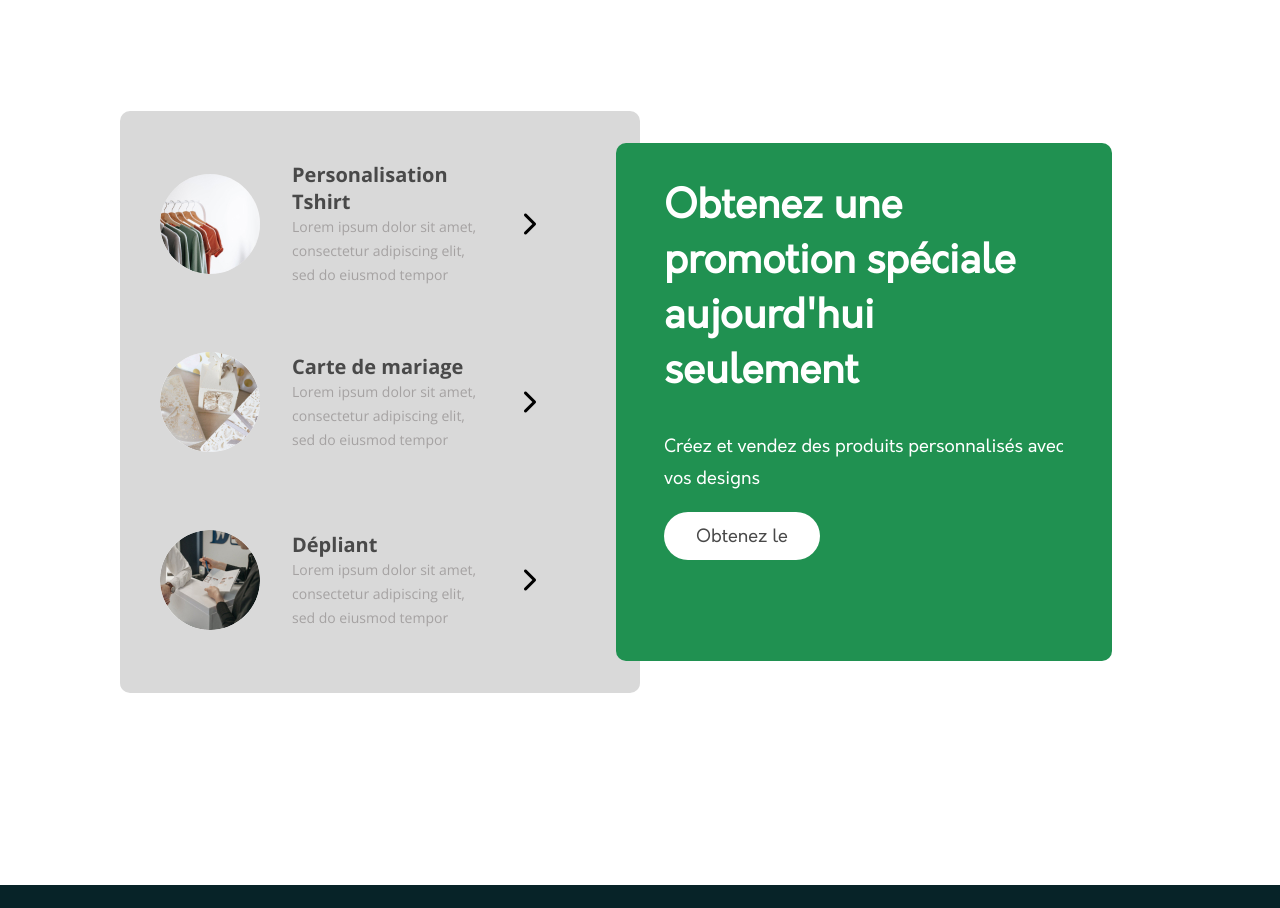
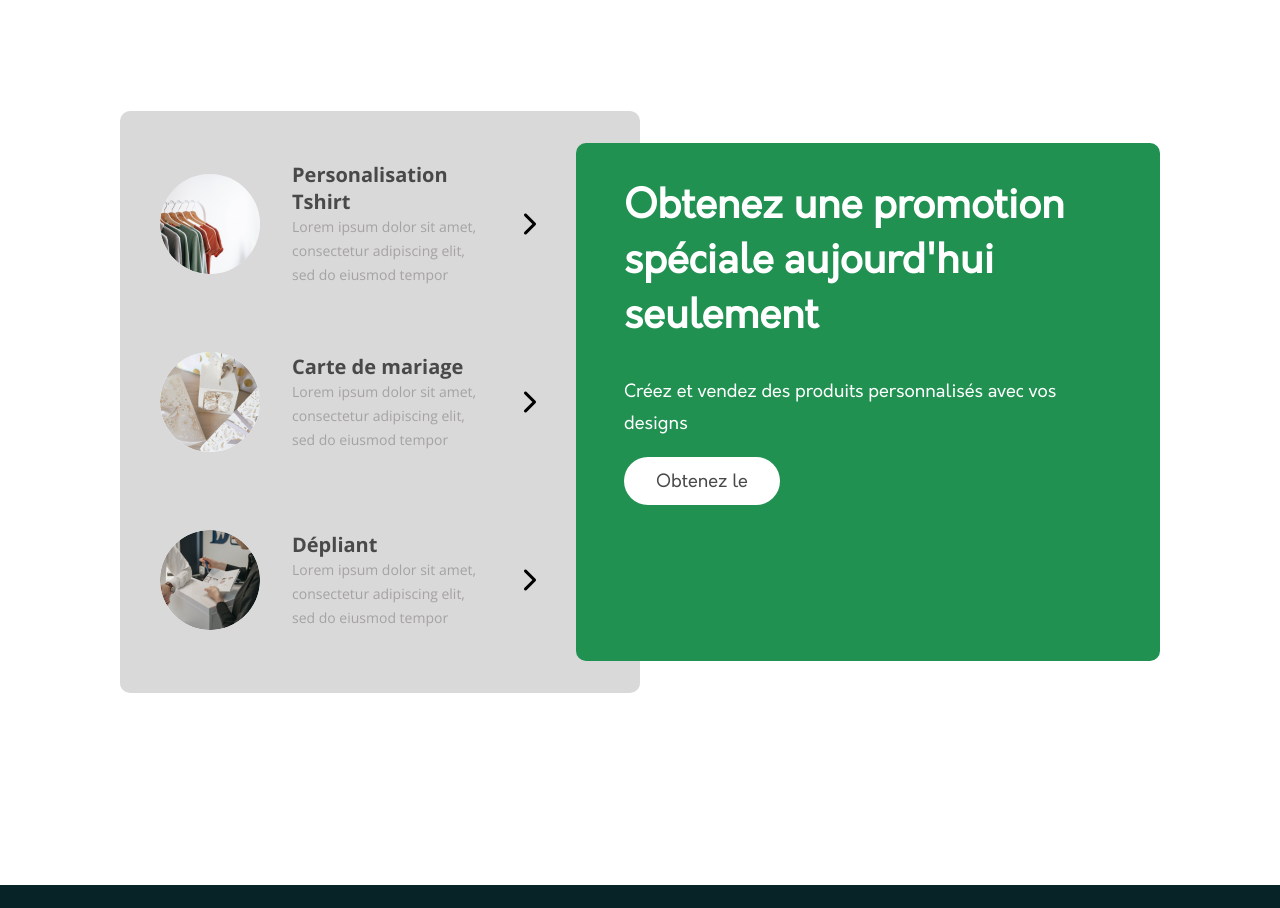
Before and after one commit to wilprom/iorin, a website: page index.html in a window 1280 px wide. Shown: the part 4902-5810 px from the top of the page. Drawn offline with nearby package versions, Linux system fonts and the light colour scheme.

Commit message:
:lipstick: Update Call To Action

```diff
--- a/sass/pages/_home.scss
+++ b/sass/pages/_home.scss
@@ -232,7 +232,6 @@
   display: grid;
   grid-template-columns: repeat(2, 1fr);
   margin: 6rem 7.5rem 12rem 7.5rem;
-  position: relative;
   &__grid {
     border-radius: 0.625rem;
     &--grey {
@@ -282,11 +281,7 @@
       }
     }
     &-main {
-      position: absolute;
-      top: 2rem;
-      bottom: 2rem;
-      left: 31rem;
-      right: 3rem;
+      margin: 2rem 0 2rem -4rem;
       padding: 0 3rem;
       &__content {
         &__title {
```
Also changed, not shown: pnpm-lock.yaml (added), style/style.css, 4 other files.
